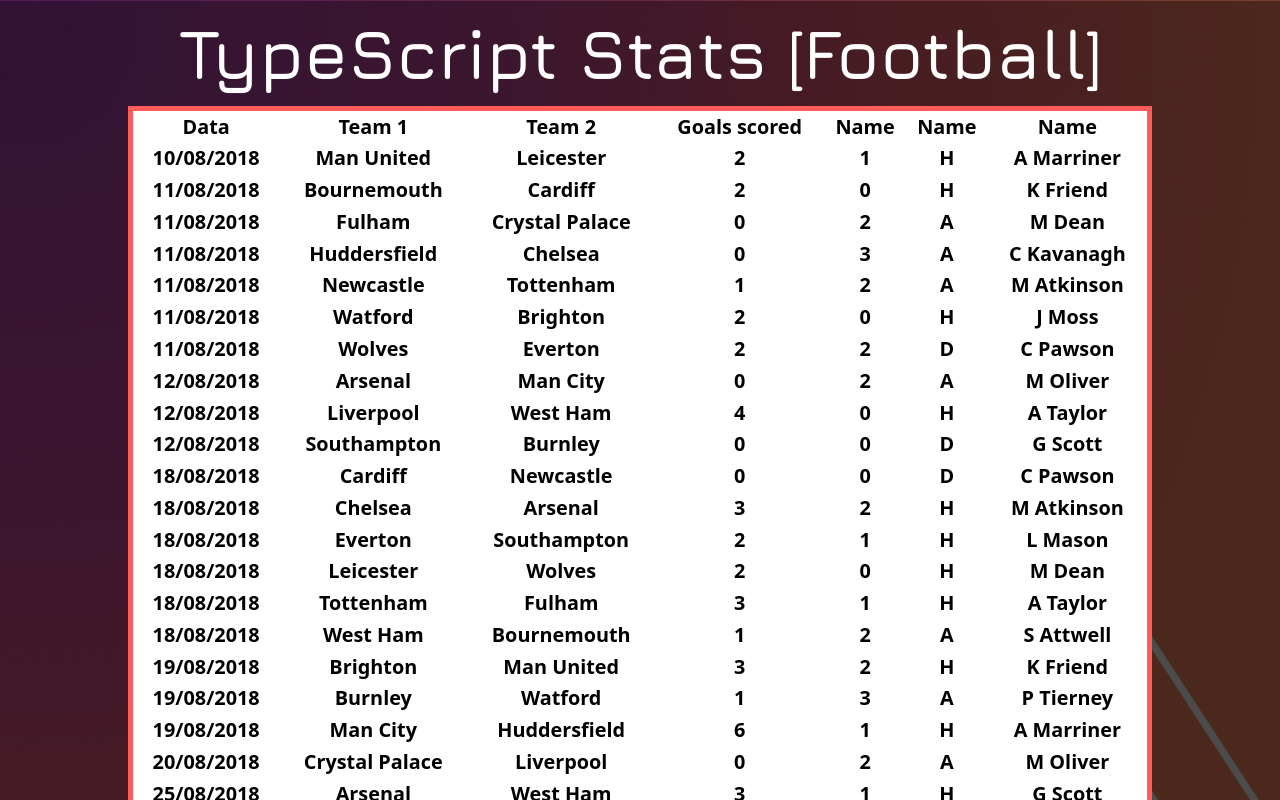
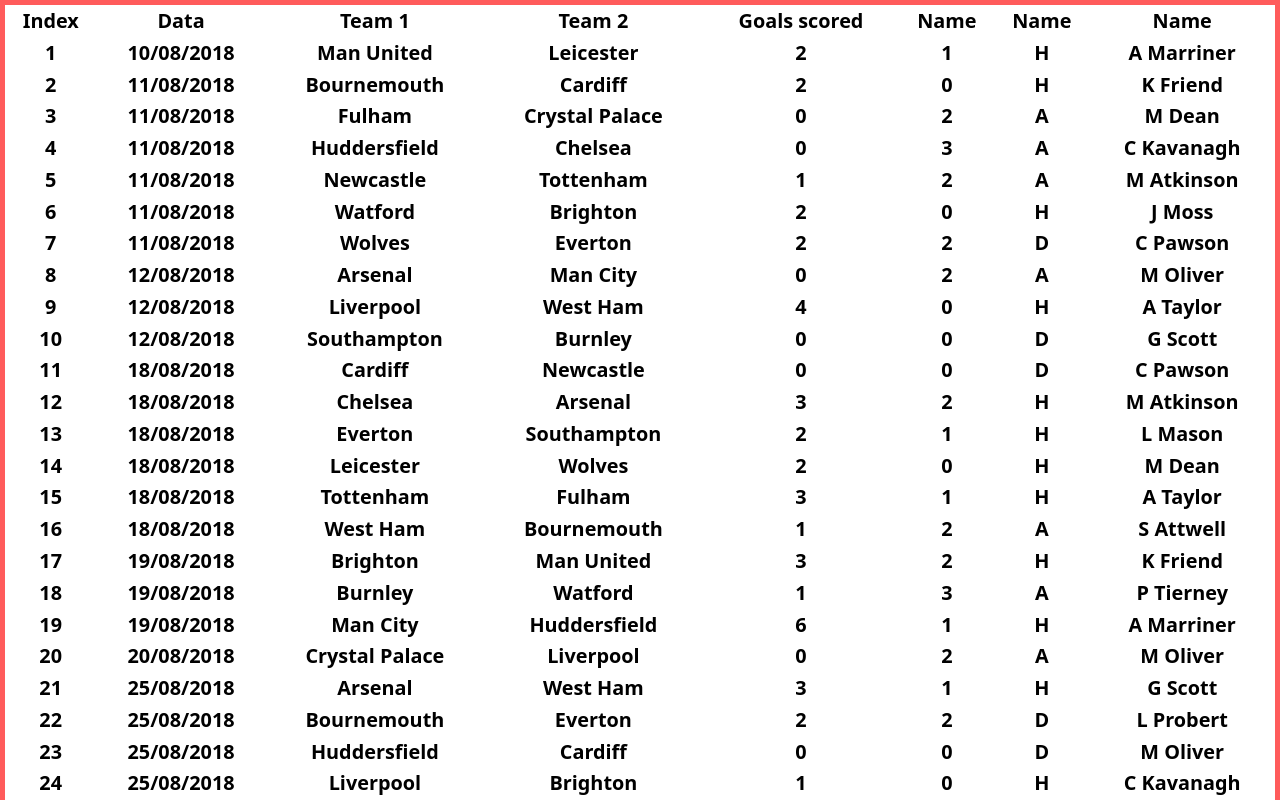
Before and after one commit to solomirrors/ts_stats, a React app: page / in a window 1280 px wide. Shown: the top 800 px of the page. Built offline with nearby package versions, Linux system fonts and the light colour scheme.

Commit message:
Adjusting the list

```diff
--- a/src/components/app/app.tsx
+++ b/src/components/app/app.tsx
@@ -1,6 +1,5 @@
 import * as React from "react";
 import './app.scss'
-import FootballListContainer from "../../containers/football-list-container";
 import store from "../../store";
 import {Provider} from "react-redux";
 import footballServiceLoading from "../../services";
@@ -13,13 +12,7 @@
 const App = () => {
     return(
         <Provider store={store}>
-            <div id='structure'>
-                <div id='opacity'/>
-                <div id='content'>
-                    <div id='template'>TypeScript Stats [Football]</div>
-                    <PackedFootballListContainer/>
-                </div>
-            </div>
+            <PackedFootballListContainer/>
         </Provider>
     )
 }
--- a/src/components/football-list-item/football-list-item.tsx
+++ b/src/components/football-list-item/football-list-item.tsx
@@ -9,6 +9,7 @@
     return (
         <React.Fragment>
             <tr key={index}>
+                <th>{index+1}</th>
                 <th>{match[0]}</th>
                 <th>{match[1]}</th>
                 <th>{match[2]}</th>
--- a/src/components/football-list/football-list.scss
+++ b/src/components/football-list/football-list.scss
@@ -2,7 +2,7 @@
   background-color: #ffffff;
   color: #000000;
   font-size: calc(0.8vw + 0.6rem);
-  width: 80vw;
+  width: 100%;
   text-align: center;
   border: 5px solid #ff5b5b;
 }
--- a/src/components/football-list/football-list.tsx
+++ b/src/components/football-list/football-list.tsx
@@ -10,9 +10,10 @@
 
 const FootballList = ({matches, loading, error}: FootballListProps) => {
     return (
-        <div>
         <table id='football-table'>
+            <thead>
             <tr>
+                <th>Index</th>
                 <th>Data</th>
                 <th>Team 1</th>
                 <th>Team 2</th>
@@ -21,6 +22,8 @@
                 <th>Name</th>
                 <th>Name</th>
             </tr>
+            </thead>
+            <tbody>
             {
                 matches.map((match, index) => {
                     return(
@@ -31,8 +34,8 @@
                     )
                 })
             }
+            </tbody>
         </table>
-        </div>
     )
 }
 
```
Also changed, not shown: src/assets/files/football.csv. Lines whose indentation alone changed are shown as unchanged.
